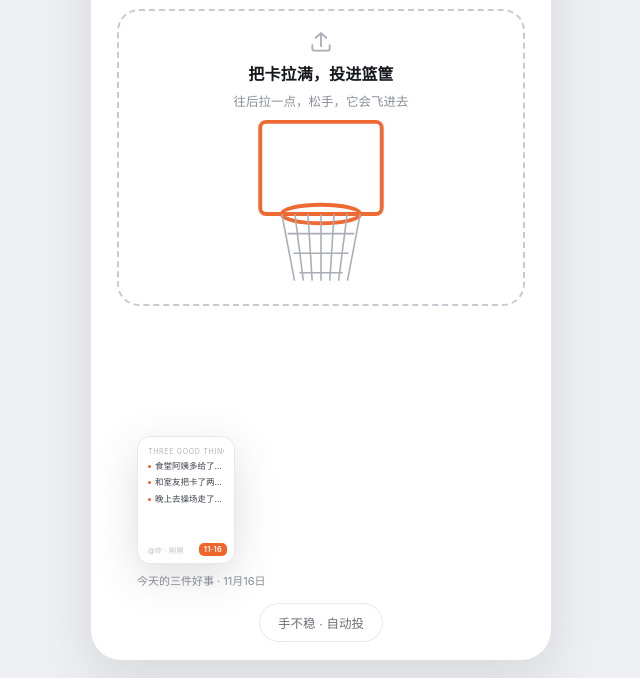
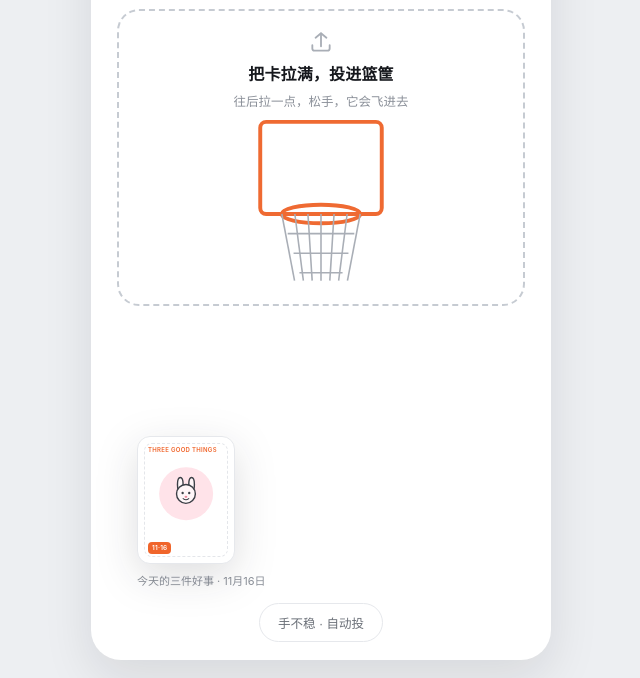
Before and after one commit to zhaozefeng67-blip/Awesome_app, a plain HTML site: page experiments/card-flow/index.html in a window 1280 px wide. Both pictures are taken after a click on the button "写好了 · 去投篮". Shown: the part 122-800 px from the top of the page, without its empty margins (319-959 px from the left). Drawn offline with Linux system fonts and the light colour scheme.

Commit message:
feat(card-flow): 投出去的卡改成显示卡背（卡通小动物），不露文字面

```diff
--- a/experiments/card-flow/index.html
+++ b/experiments/card-flow/index.html
@@ -80,6 +80,13 @@
   .mini .mi i{flex:0 0 auto;width:3px;height:3px;border-radius:50%;background:var(--orange);margin-top:4px}
   .mini .mfoot{margin-top:auto;font-size:7px;color:#B6BAC1;letter-spacing:.04em;padding-right:26px}
   .card-label{position:absolute;z-index:5;left:46px;bottom:72px;font-size:11px;color:var(--sub);white-space:nowrap}
+  /* 飞行卡用的是"卡背"（卡通小动物），不是文字面 */
+  .backface{position:relative;width:100%;height:100%;background:#fff;border:1px solid var(--line);border-radius:13px;overflow:hidden}
+  .backface::after{content:"";position:absolute;inset:6px;border:1px dashed #E4E6EA;border-radius:8px;pointer-events:none}
+  .bf-tag{position:absolute;top:9px;left:10px;font-size:6px;font-weight:600;letter-spacing:.05em;color:var(--orange)}
+  .bf-sticker{position:absolute;left:50%;top:45%;transform:translate(-50%,-50%);width:56%;aspect-ratio:1;border-radius:50%;display:flex;align-items:center;justify-content:center}
+  .bf-sticker svg{width:70%;height:auto}
+  .bf-badge{position:absolute;left:10px;bottom:9px;font-size:6.5px;font-weight:600;color:#fff;background:var(--orange);padding:2px 4px;border-radius:4px;letter-spacing:.03em}
   .fx-canvas{position:absolute;inset:0;z-index:5;pointer-events:none;width:100%;height:100%}
   .shoot-foot{position:absolute;left:0;right:0;bottom:18px;z-index:6;display:flex;justify-content:center}
   .ghost{padding:9px 18px;border-radius:999px;border:1px solid var(--line);background:#fff;color:#6B7078;font-size:12.5px;cursor:pointer;transition:all .2s}
@@ -540,10 +547,12 @@
   }
   function readItems() { return $$("#view-write .row input").map(i => i.value.trim()).filter(Boolean); }
   function miniCardHTML() {
-    return `<div class="mini">
-      <div class="mh">THREE GOOD THINGS</div>
-      ${readItems().map(t => `<div class="mi"><i></i><span>${esc(t)}</span></div>`).join("")}
-      <div class="mfoot">@你 · 刚刚<span class="badge">11·16</span></div>
+    const idx = collection.length % BACKS.length;
+    const b = BACKS[idx];
+    return `<div class="backface">
+      <span class="bf-tag">THREE GOOD THINGS</span>
+      <div class="bf-sticker" style="background:${b.bg}">${backSVG(idx)}</div>
+      <span class="bf-badge">11·16</span>
     </div>`;
   }
   function resetShoot() {
```
Also changed, not shown: experiments/card-flow/preview-drag.jpg, experiments/card-flow/preview-fly.jpg, experiments/card-flow/preview-shoot.jpg, 2 other files.
